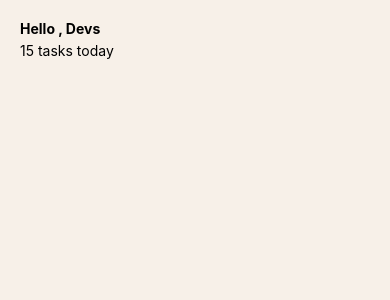
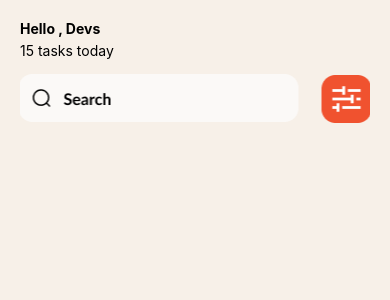
Before and after one commit to VenessaAsiedu/rn-assignment3-11157784, a React Native app in the folder my-app/: screen / in a window 390 px wide. Shown: the top 300 px of the page. Built offline with nearby package versions, Linux system fonts and the light colour scheme.

Commit message:
Added the search image

```diff
--- a/my-app/App.js
+++ b/my-app/App.js
@@ -1,11 +1,12 @@
  import React from 'react';
-import { StyleSheet, Text, View } from 'react-native';
+import { Image, StyleSheet, Text, View } from 'react-native';
 
 export default function App() {
   return (
     <View style={styles.container}>
       <Text style={styles.boldText}>Hello , Devs</Text>
-      <Text styles={styles.text}>15 tasks today</Text>
+      <Text style={styles.text}>15 tasks today</Text>
+      <Image source={require('./assets/Search.png')} style={styles.image} />
     </View>
   );
 }
@@ -24,5 +25,10 @@ const styles = StyleSheet.create({
   },
   text: {
     marginBottom: 5,
-  }
+  },
+  image: {
+    width: 350,
+    height: 49,
+    marginTop: 10,
+  },
 });
```
